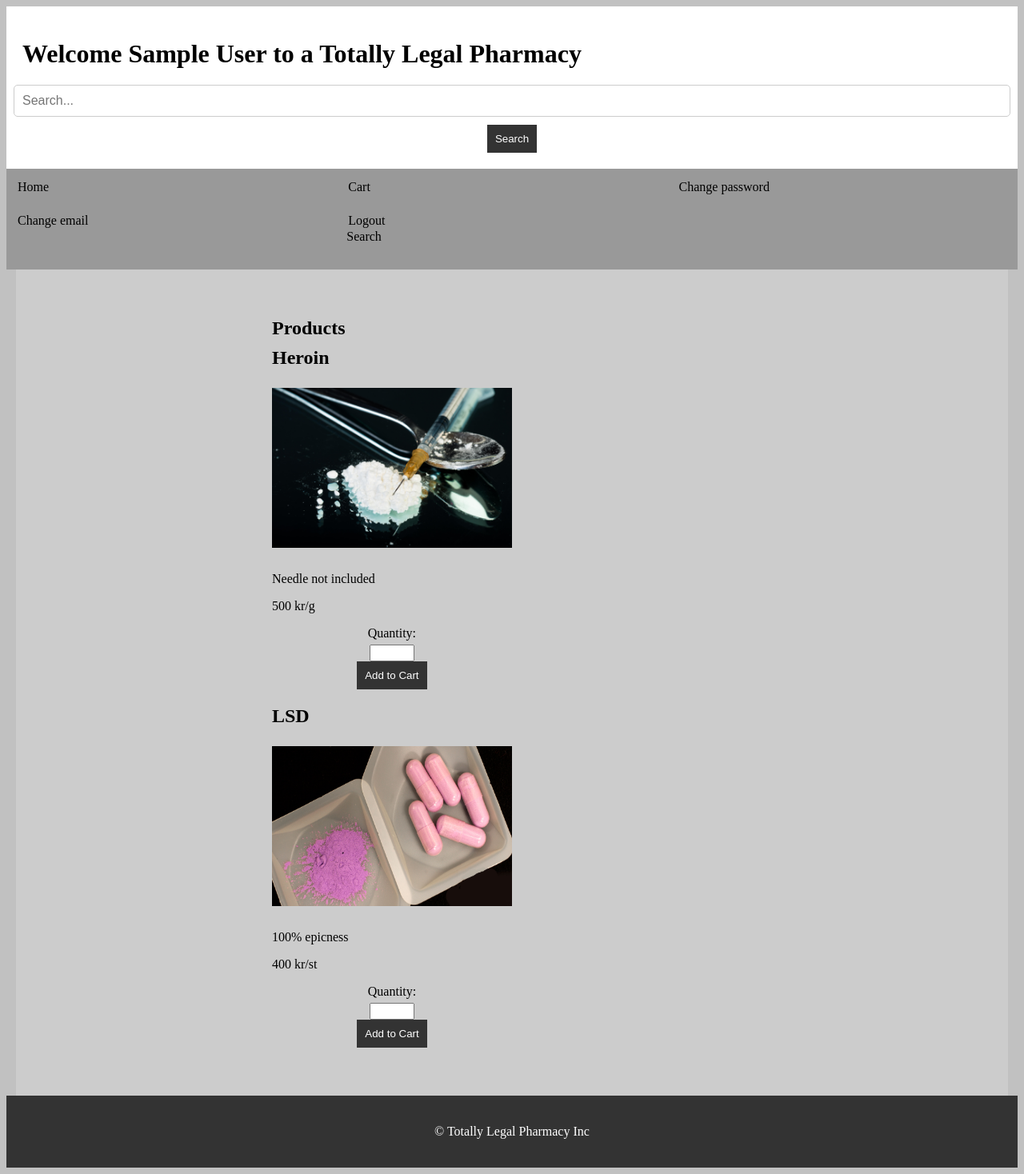
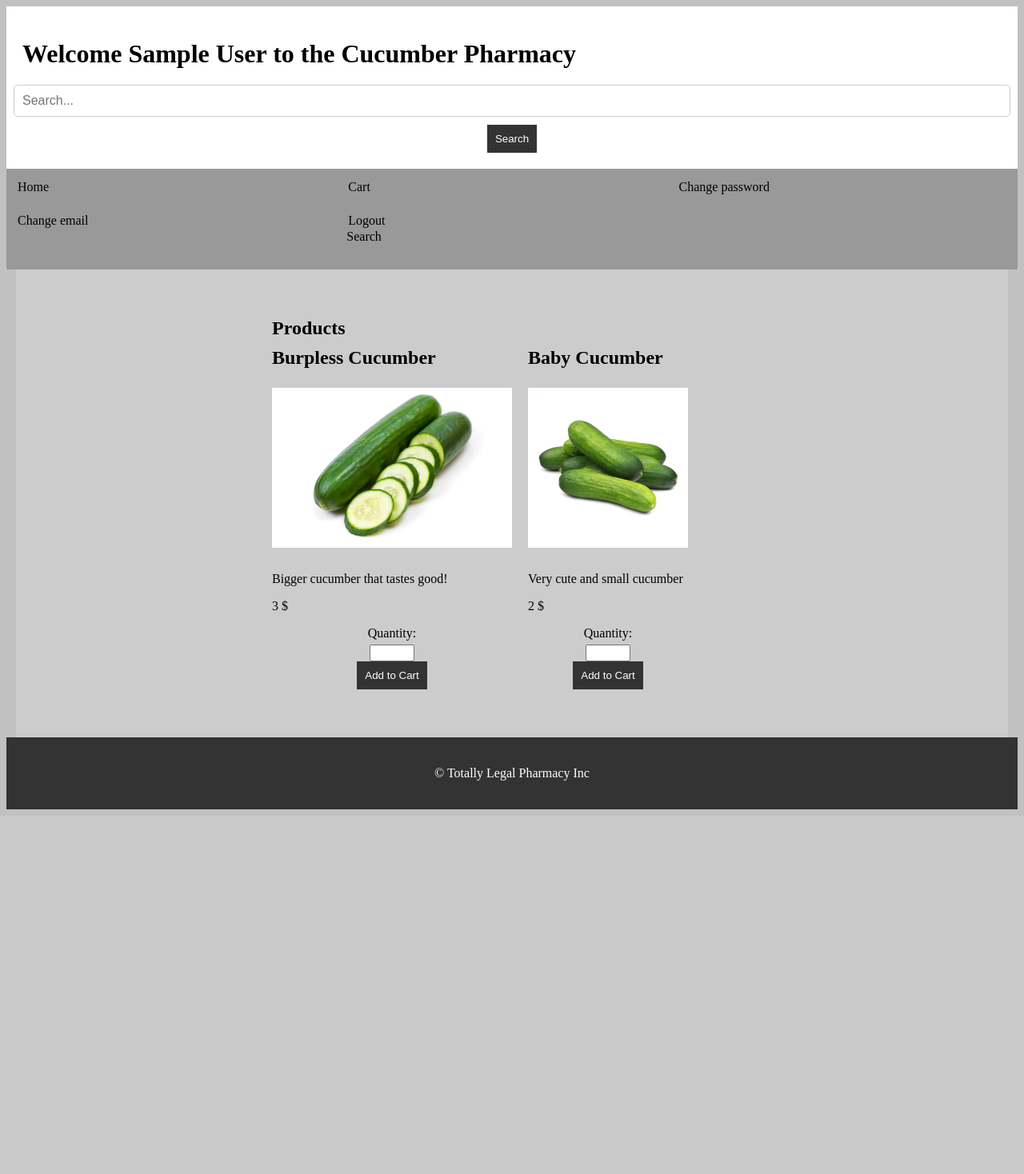
Before and after one commit to glytt/EITF06, a PHP site: page /shop.php in a window 1280 px wide. Shown: the whole page at 80% size. After the commit the page ends 1012 px from the top, so only its background shows below. Run offline with PHP 8.4, Linux system fonts and the light colour scheme; the visitor is signed in with stand-in values (Sample User, id 1).

Commit message:
not a illegal pharmacy anymore, now we sell cucumbers

```diff
--- a/drugstoreDb.sql
+++ b/drugstoreDb.sql
@@ -14,5 +14,5 @@ CREATE TABLE products (
 
 
 INSERT INTO `products` (`id`, `name`, `price`)
-VALUES  ('1', 'Heroin', '12'),
-        ('2', 'LSD', '150');
+VALUES  ('1', 'Burpless Cucumber', '3'),
+        ('2', 'Baby Cucumber', '2');
--- a/html/cart.php
+++ b/html/cart.php
@@ -50,8 +50,6 @@
 
 				$total = 0;
 
-
-
 				// Loop through items in cart and display in table
 				foreach ($_SESSION['cart'] as $product_id => $quantity) {
 					$sql = "SELECT * FROM products WHERE id = $product_id";
--- a/html/shop.php
+++ b/html/shop.php
@@ -26,7 +26,7 @@ if (isset($_POST["add_to_cart"])) {
 <!DOCTYPE html>
 <html>
 	<head>
-		<title>Totally legal pharmacy</title>
+		<title>The Cucumber Pharmacy</title>
 		<link rel="stylesheet"
 				href="css/index.css">
 	</head>
@@ -35,7 +35,7 @@ if (isset($_POST["add_to_cart"])) {
 			<h1>Welcome <?php
 			$user = $_SESSION["user"];
 			echo $user["name"];
-			?> to a Totally Legal Pharmacy</h1>
+			?> to the Cucumber Pharmacy</h1>
 			<form action="search.php" method="get">
     			<input type="text" name="query" placeholder="Search...">
     			<button type="submit">Search</button>
@@ -57,11 +57,11 @@ if (isset($_POST["add_to_cart"])) {
 				<h2>Products</h2>
 				<ul>
 					<li>
-						<h3>Heroin</h3>
-						<img src= "images/heroin.jpg"
+						<h3>Burpless Cucumber</h3>
+						<img src= "images/burpless-cucumber.jpeg"
 						alt="Product 1">
-						<p>Needle not included</p>
-						<p><span>500 kr/g</span></p>
+						<p>Bigger cucumber that tastes good!</p>
+						<p><span>3 $</span></p>
 
 						<form method="post" action="shop.php">
 						<input type="hidden" name="csrf_token" value="<?php echo $_SESSION['csrf_token'];?>">
@@ -83,12 +83,12 @@ if (isset($_POST["add_to_cart"])) {
 						</form>
 					</li>
 					<li>
-						<h3>LSD</h3>
-						<img src= "images/lsd.jpg"
+						<h3>Baby Cucumber</h3>
+						<img src= "images/baby-cucumber.jpg"
 							alt="Product 2">
-						<p>100% epicness</p>
+						<p>Very cute and small cucumber</p>
 						<p>
-							<span>400 kr/st</span>
+							<span>2 $</span>
 						</p>
 
 						<form method="post" action="shop.php">
--- a/test.php
+++ b/test.php
@@ -1,3 +1,3 @@
 <?php
-echo '<h1>My name is BAJS<h1/>';
+echo '<h1>TEST<h1/>';
 ?>
```
Also changed, not shown: html/images/baby-cucumber.jpg (added), html/images/burpless-cucumber.jpeg (added), html/images/heroin.jpg (deleted), html/images/lsd.jpg (deleted).
